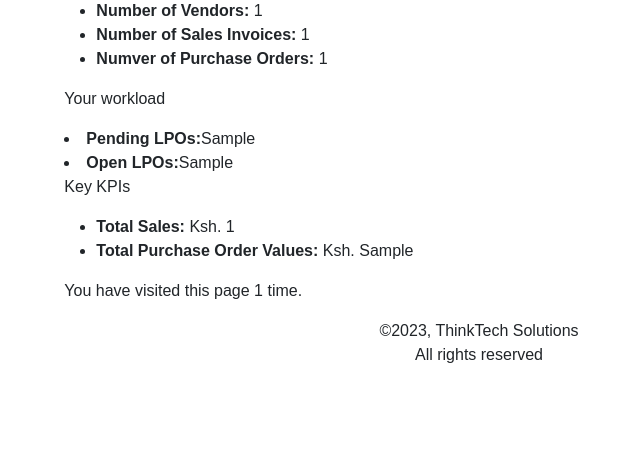
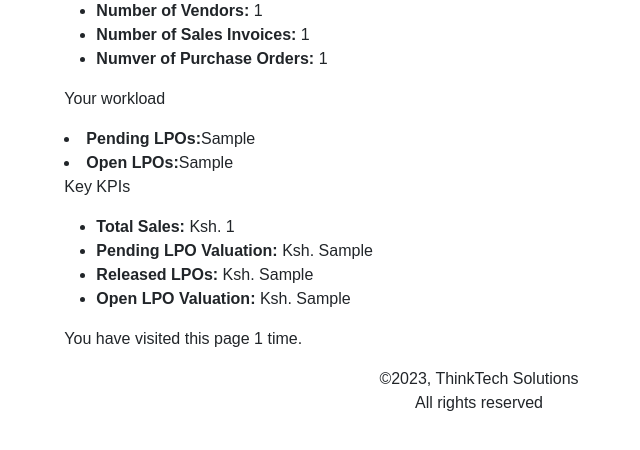
Before and after one commit to GoroCollins/chemist, a Django app: template inventory/templates/inventory/index.html in a window 1280 px wide. Shown: the part 311-761 px from the top of the page, without its empty margins (161-801 px from the left). Run offline with Django 3.2, Linux system fonts and the light colour scheme; the template is opened without the code that fills it: most values are stand-ins (such as "Sample title", 1, 10 or a date in 2020).

Commit message:
KPIs update

```diff
--- a/inventory/templates/inventory/index.html
+++ b/inventory/templates/inventory/index.html
@@ -23,7 +23,9 @@
   <p>Key KPIs</p>
   <ul>
   <li><strong>Total Sales: </strong>Ksh. {{total_sales}}</li>
-  <li><strong>Total Purchase Order Values: </strong>Ksh. {{lpos_value}}</li>
+  <li><strong>Pending LPO Valuation: </strong>Ksh. {{pending_lpo_value}}</li>
+  <li><strong>Released LPOs: </strong>Ksh. {{released_lpos}}</li>
+  <li><strong>Open LPO Valuation: </strong>Ksh. {{open_lpo_value}}</li>
   </ul>
   <p>
     You have visited this page {{ num_visits }} time{{ num_visits|pluralize }}.
```
Also changed, not shown: inventory/views.py (+6 -2 lines), db.sqlite3.
